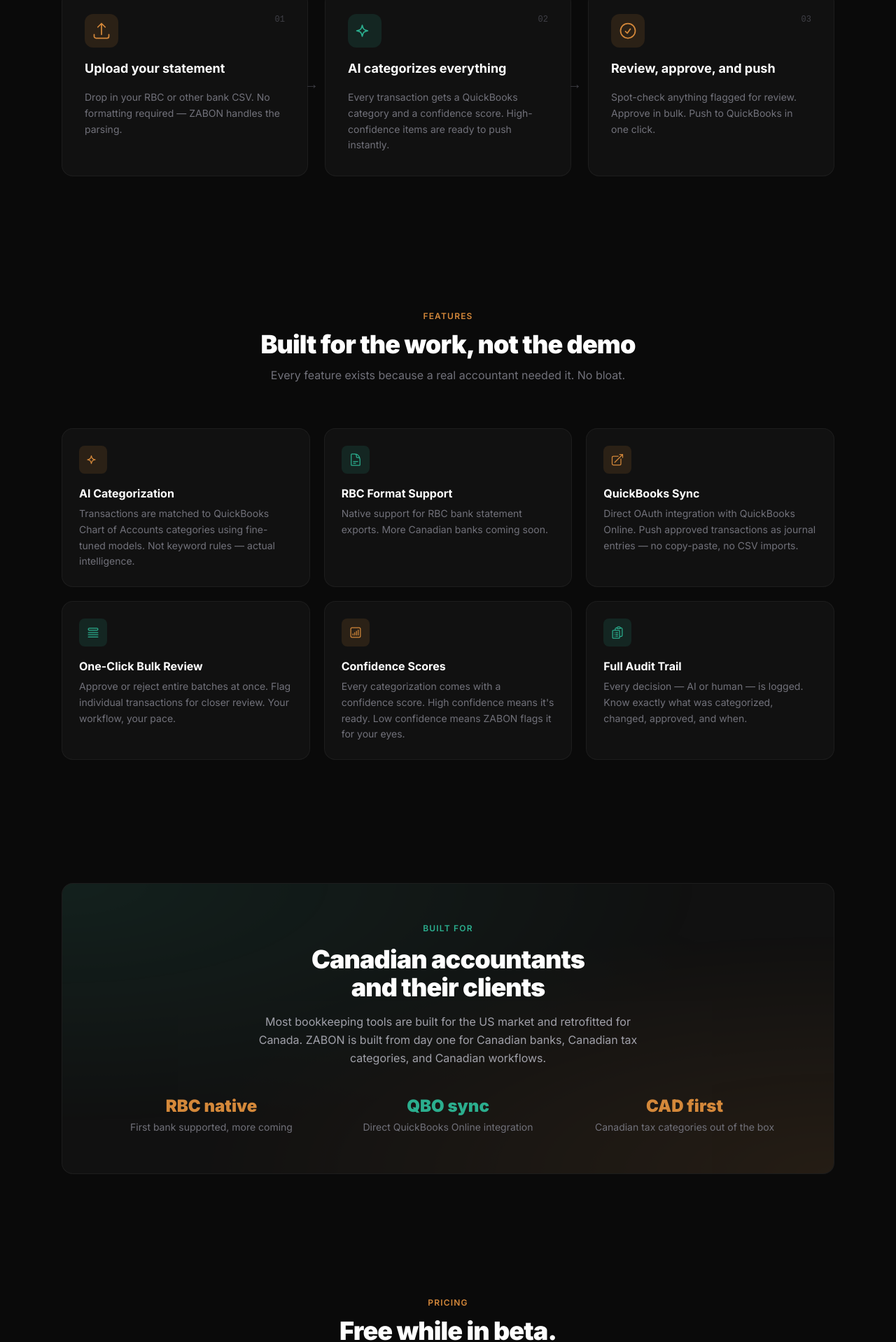
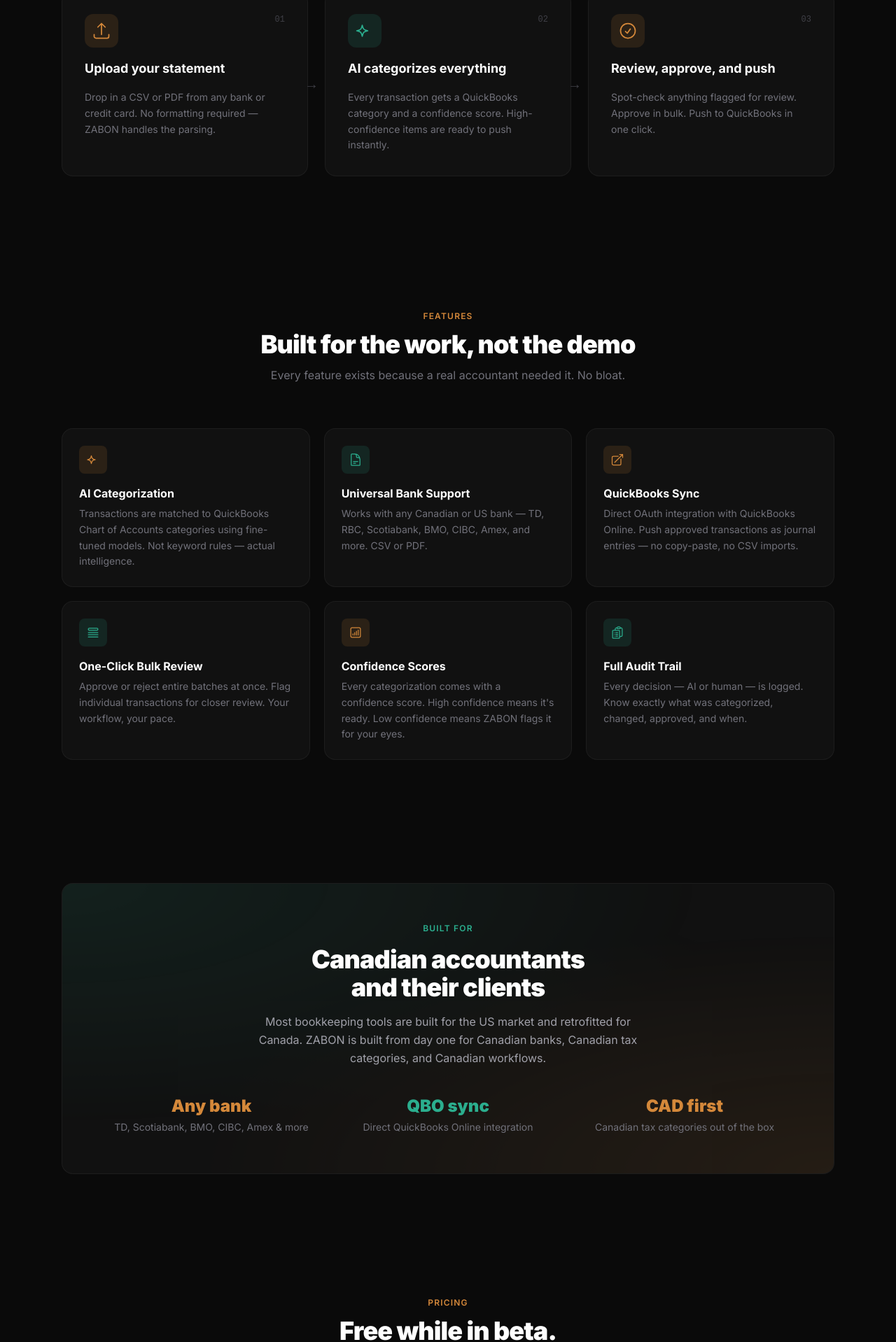
Before and after one commit to amarveerbajwa7/zabon, a Next.js app: page / in a window 1280 px wide. Shown: the part 1365-3283 px from the top of the page at 70% size. Built offline with nearby package versions, Linux system fonts and the light colour scheme.

Commit message:
fix: remove RBC-specific copy, replace with universal bank messaging

```diff
--- a/src/app/page.tsx
+++ b/src/app/page.tsx
@@ -24,7 +24,7 @@ const steps = [
       </svg>
     ),
     title: 'Upload your statement',
-    desc: 'Drop in your RBC or other bank CSV. No formatting required — ZABON handles the parsing.',
+    desc: 'Drop in a CSV or PDF from any bank or credit card. No formatting required — ZABON handles the parsing.',
   },
   {
     num: '02',
@@ -65,8 +65,8 @@ const features = [
         <path strokeLinecap="round" strokeLinejoin="round" d="M19.5 14.25v-2.625a3.375 3.375 0 00-3.375-3.375h-1.5A1.125 1.125 0 0113.5 7.125v-1.5a3.375 3.375 0 00-3.375-3.375H8.25m0 12.75h7.5m-7.5 3H12M10.5 2.25H5.625c-.621 0-1.125.504-1.125 1.125v17.25c0 .621.504 1.125 1.125 1.125h12.75c.621 0 1.125-.504 1.125-1.125V11.25a9 9 0 00-9-9z" />
       </svg>
     ),
-    title: 'RBC Format Support',
-    desc: 'Native support for RBC bank statement exports. More Canadian banks coming soon.',
+    title: 'Universal Bank Support',
+    desc: 'Works with any Canadian or US bank — TD, RBC, Scotiabank, BMO, CIBC, Amex, and more. CSV or PDF.',
     accent: '#2BAE8E',
   },
   {
@@ -320,7 +320,7 @@ export default function HomePage() {
             </p>
             <div className="mt-10 grid sm:grid-cols-3 gap-6 text-center">
               {[
-                { stat: 'RBC native', desc: 'First bank supported, more coming' },
+                { stat: 'Any bank', desc: 'TD, Scotiabank, BMO, CIBC, Amex & more' },
                 { stat: 'QBO sync', desc: 'Direct QuickBooks Online integration' },
                 { stat: 'CAD first', desc: 'Canadian tax categories out of the box' },
               ].map((item, i) => (
@@ -370,7 +370,7 @@ export default function HomePage() {
                   'QuickBooks Online sync',
                   'Confidence scoring & review workflow',
                   'Full audit trail',
-                  'RBC format support',
+                  'Any bank or credit card',
                 ].map((item, i) => (
                   <li key={i} className="flex items-center gap-3 text-sm">
                     <span className="w-4 h-4 rounded-full flex items-center justify-center flex-shrink-0 text-[10px]" style={{ backgroundColor: '#2BAE8E22', color: '#2BAE8E' }}>✓</span>
```
